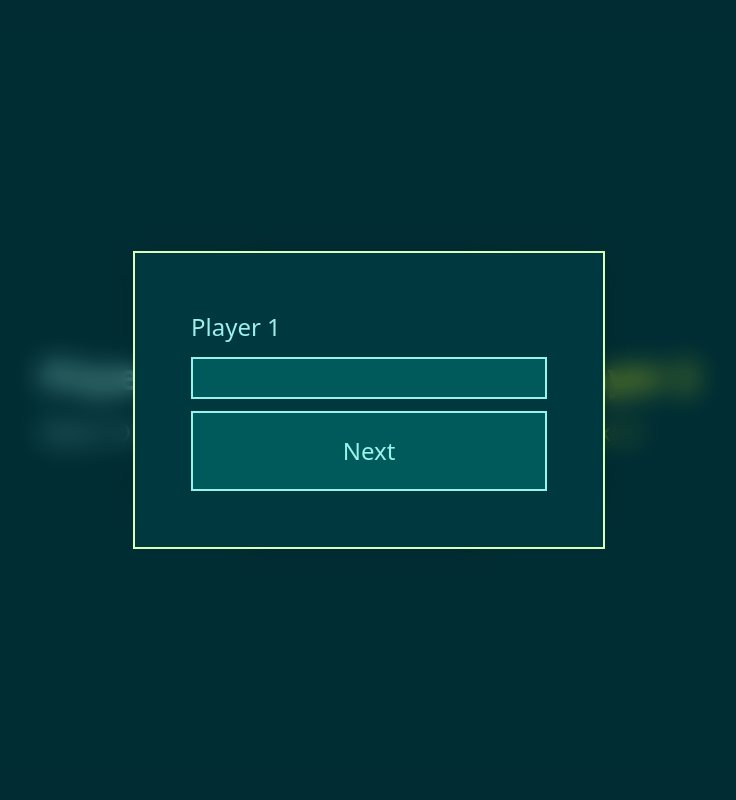
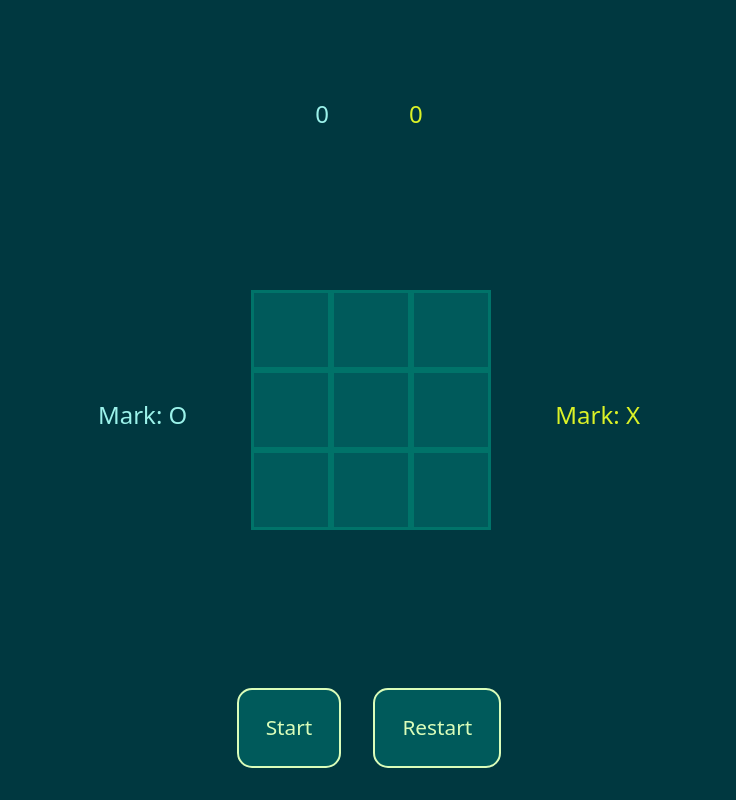
Before and after one commit to ArchivexBlasich/Tic-Tac-Toe, a plain HTML site: page index.html in a window 1280 px wide. Shown: the whole page, without its empty margins (271-1007 px from the left). Drawn offline with Linux system fonts and the light colour scheme.

Commit message:
Add Start Game Button

```diff
--- a/index.html
+++ b/index.html
@@ -10,15 +10,19 @@
 </head>
 
 <body>
+    <header>
+        <p class="player1">0</p>
+        <p class="player2">0</p>
+    </header>
     <main class="main-container">
         <section class="player1">
-            <h2>Player 1</h2>
+            <h2></h2>
             <p>Mark: O</p>
 
             <dialog data-player="player1">
                 <div class="dialog-container">
-                    <label for="player-name">Player 1</label>
-                    <input type="text" id="player-name" name="player-name">
+                    <label for="player1-name">Player 1</label>
+                    <input type="text" id="player1-name" name="player1-name">
                     <button type="button">Next</button>
                 </div>
             </dialog>
@@ -35,18 +39,22 @@
             <button></button>
         </section>
         <section class="player2">
-            <h2>Player 2</h2>
+            <h2></h2>
             <p>Mark: X</p>
 
             <dialog data-player="player2">
                 <div class="dialog-container">
-                    <label for="player-name">Player 2</label>
-                    <input type="text" id="player-name" name="player-name">
+                    <label for="player2-name">Player 2</label>
+                    <input type="text" id="player2-name" name="player2-name">
                     <button type="button">Next</button>
                 </div>
             </dialog>
         </section>
     </main>
+    <footer>
+        <button class="start-btn">Start</button>
+        <button class="restart-btn">Restart</button>
+    </footer>
 </body>
 
 </html>
--- a/script.js
+++ b/script.js
@@ -215,13 +215,18 @@ function cell() {
 function ScreenController() {
     gameController();
     const buttons = document.querySelectorAll(".board > button");
+
+    const startBtn = document.querySelector(".start-btn");
+
     const dialogPlayer1 = document.querySelector("[data-player='player1']");
     const dialogPlayer2 = document.querySelector("[data-player='player2']");
-    const player1 = document.querySelector(".player1");
-    const player2 = document.querySelector(".player2");
+    const player1 = document.querySelector("section.player1");
+    const player2 = document.querySelector("section.player2");
 
     // bind Event
     events.on("setBoardCell", render);
+
+    startBtn.addEventListener("click", init);
 
     // Functions
     function init() {
@@ -237,6 +242,8 @@ function ScreenController() {
 
         setPlayerNames(dialogPlayer2);
         setPlayerNames(dialogPlayer1);
+
+        startBtn.disabled = true;
     };
 
     function render({ row, column, player }) {
@@ -253,12 +260,9 @@ function ScreenController() {
     };
 
     function setPlayerNames(dialog) {
-        dialog.showModal();
-
         let dialogContainer = dialog.children[0];
         let input = dialogContainer.children[1];
         let btn = dialogContainer.children[2];
-
 
         btn.addEventListener("click", () => {
             if (input.value === "") return;
@@ -268,13 +272,12 @@ function ScreenController() {
             } else {
                 player2.children[0].textContent = input.value.toUpperCase();
             }
+
             dialog.close();
         });
+
+        dialog.showModal();
     };
-
-    init();
-
-    return;
 }
 
 let game = ScreenController();
--- a/style.css
+++ b/style.css
@@ -62,6 +62,15 @@ body {
     font-family: system-ui, -apple-system, BlinkMacSystemFont, 'Segoe UI', Roboto, Oxygen, Ubuntu, Cantarell, 'Open Sans', 'Helvetica Neue', sans-serif;
 }
 
+body {
+    min-height: 100vh;
+    display: flex;
+    flex-direction: column;
+
+    justify-content: center;
+    align-content: center;
+}
+
 button {
     font: inherit;
     font-size: 1.3rem;
@@ -121,10 +130,43 @@ dialog::backdrop {
 
 .dialog-container button {
     padding: 0.5em 1em;
+    cursor: pointer;
+}
+
+header {
+    padding: 2rem;
+    margin-top: 4rem;
+    font-size: 6rem;
+    align-self: center;
+    display: flex;
+    gap: 5rem;
+}
+
+footer {
+    padding: 2rem;
+    align-self: center;
+    display: flex;
+
+    gap: 2rem;
+}
+
+footer button {
+    border: 2px solid var(--shadow-color);
+    border-radius: 15px;
+    color: var(--shadow-color);
+    padding: 0.7em 1.3em;
+}
+
+footer button:hover {
+    box-shadow: var(--shadow-color) 0px 4px 12px;
+}
+
+.start-btn:disabled {
+    background: grey;
 }
 
 .main-container {
-    min-height: 100vh;
+    flex-grow: 1;
     display: flex;
     justify-content: center;
     align-items: center;
```
